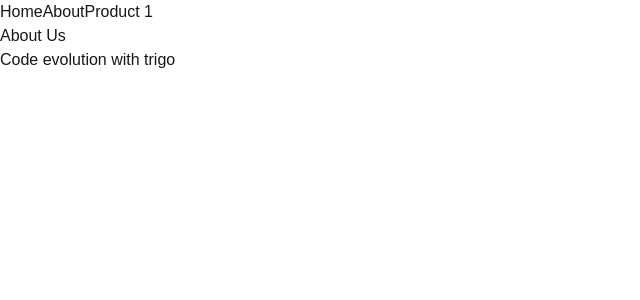
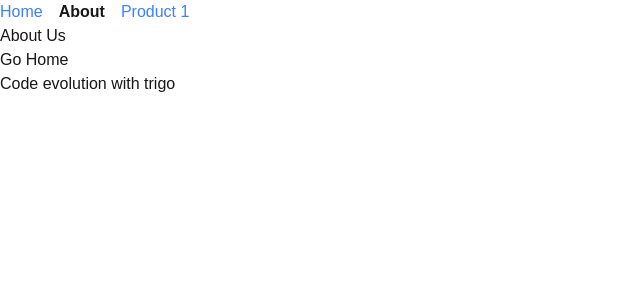
Before and after one commit to TrigoYodila/learn-next-js, a Next.js app: page /about in a window 1280 px wide. Shown: the top 300 px of the page, without its empty margins (0-640 px from the left). Built offline with nearby package versions, Linux system fonts and the light colour scheme.

Commit message:
navigation a partir d'un element jsx

```diff
--- a/app/about/page.tsx
+++ b/app/about/page.tsx
@@ -1,3 +1,9 @@
+"use client"
+import { useRouter } from "next/navigation"
 export default function About(){
-    return <h1>About Us</h1>
+    const router = useRouter()
+    return <div>
+        <h1>About Us</h1>
+        <button onClick={()=>router.push("/")}>Go Home</button>
+    </div>
 }
--- a/components/navigation.tsx
+++ b/components/navigation.tsx
@@ -1,15 +1,18 @@
+"use client"
 import Link from "next/link"
+import { usePathname } from "next/navigation"
+export const Navigation = () => {
 
-export const Navigation = () => {
+    const pathname = usePathname()
     return (
         <nav>
-            <Link href="/">
+            <Link href="/" className={pathname === "/" ? "font-bold mr-4" : "text-blue-500 mr-4"}>
                 Home
             </Link>
-            <Link href="/about">
+            <Link href="/about" className={pathname === "/about" ? "font-bold mr-4" : "text-blue-500 mr-4"}>
                 About
             </Link>
-            <Link href="/products/1">
+            <Link href="/products/1" className={pathname === "/products/1" ? "font-bold mr-4" : "text-blue-500 mr-4"}>
                 Product 1
             </Link>
         </nav>
```
